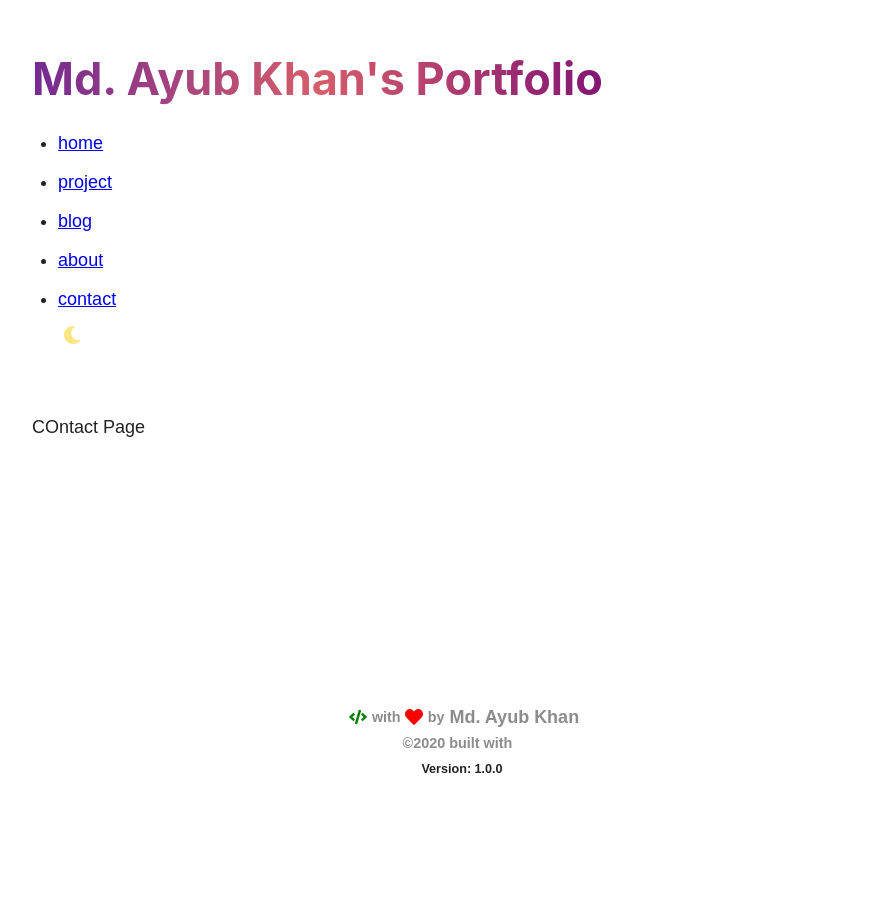
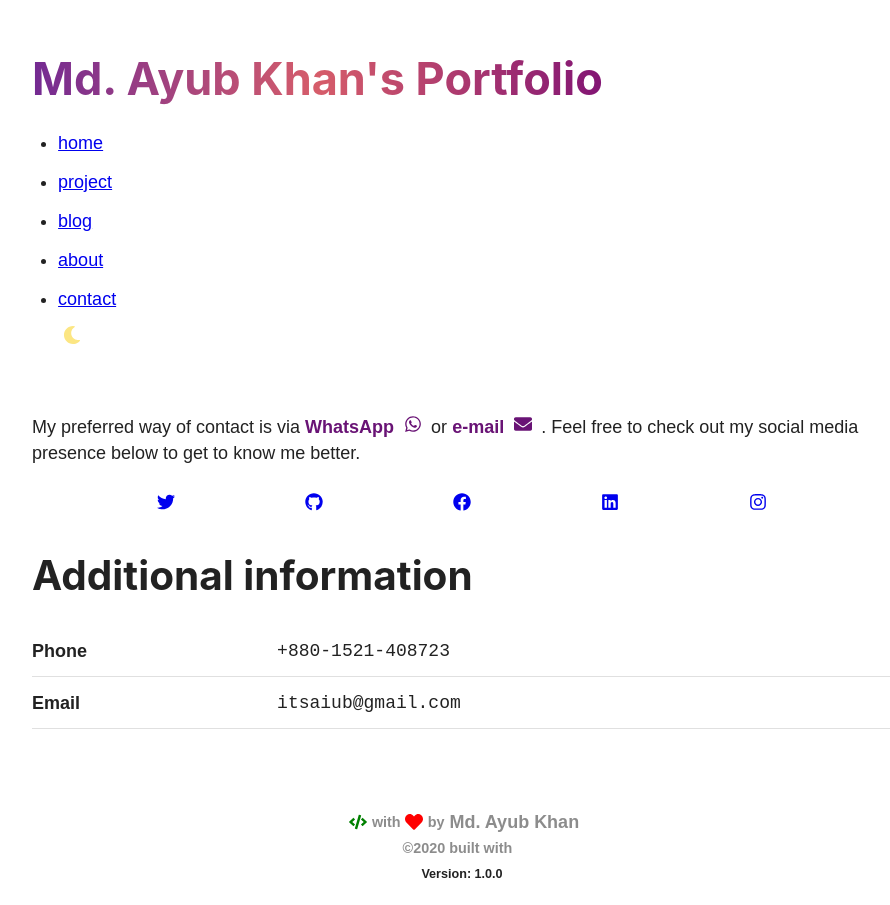
Before and after one commit to itsaiub/my-portfolio, a Gatsby site: page /contact in a window 1280 px wide. Shown: the whole page, without its empty margins (178-1068 px from the left). Before the commit the page ends 800 px from the top, so only its background shows below. Built offline with nearby package versions, Linux system fonts and the light colour scheme; Gatsby itself is replaced by a stand-in of ours.

Commit message:
contact page

```diff
--- /dev/null
+++ b/src/css/contact.module.css
@@ -0,0 +1,66 @@
+.link {
+  color: var(--textLink);
+  font-weight: bold;
+  text-decoration: none;
+  border-bottom: solid 2px transparent;
+  transition: border-bottom-color 0.3s ease-in-out;
+}
+
+.link:hover {
+  border-bottom-color: var(--textLink);
+}
+
+.icons {
+  display: flex;
+  flex-wrap: wrap;
+  justify-content: space-evenly;
+  margin-bottom: 2rem;
+}
+
+.icon-link {
+  margin: 1rem 0;
+  display: flex;
+  font-size: 2.5rem;
+  color: #fff;
+  border-radius: 3rem;
+  width: 4rem;
+  height: 4rem;
+  justify-content: center;
+  align-items: center;
+  position: relative;
+  background: var(--textLink);
+  transition: background 0.3s ease-in-out;
+}
+
+.icon-link:before {
+  top: 0;
+  left: 0;
+  content: " ";
+  position: absolute;
+  border-radius: 3rem;
+  width: 4rem;
+  height: 4rem;
+  background: red;
+  z-index: -1;
+  background: -webkit-gradient(
+    linear,
+    left top,
+    right top,
+    from(#e48a28),
+    color-stop(50%, #cc4856),
+    to(#6e3a6c)
+  );
+  background: linear-gradient(to right, #e48a28 0%, #cc4856 50%, #6e3a6c 100%);
+}
+
+.icon-link:hover {
+  background: transparent;
+}
+
+.table td:first-child {
+  font-weight: 700;
+}
+
+.monospace {
+  font-family: monospace;
+}
--- a/src/pages/contact.js
+++ b/src/pages/contact.js
@@ -1,8 +1,104 @@
 import React from "react"
+import {
+  FaFacebook,
+  FaWhatsapp,
+  FaEnvelope,
+  FaTwitter,
+  FaGithub,
+  FaLinkedin,
+  FaInstagram,
+} from "react-icons/fa"
+
 import Layout from "../components/Layout"
+import styles from "../css/contact.module.css"
 
-const contact = () => {
-  return <Layout>COntact Page</Layout>
+const ContactPage = () => {
+  return (
+    <Layout>
+      <section>
+        <p>
+          My preferred way of contact is via&nbsp;
+          <a
+            href="https://wa.me/8801521408723?text=Hello!%20%20I'm%20interested%20talk%20with%20you."
+            className={styles.link}
+            target="_blank"
+            rel="noopener noreferrer"
+          >
+            WhatsApp <FaWhatsapp />
+          </a>
+          &nbsp;or&nbsp;
+          <a
+            className={styles.link}
+            href="mailto:itsaiub@gmail.com"
+            alt="Mail to itsaiub@gmail.com"
+          >
+            e-mail&nbsp;
+            <FaEnvelope />
+            &nbsp;
+          </a>
+          . Feel free to check out my social media presence below to get to know
+          me better.
+        </p>
+        <div className={styles.icons}>
+          <a
+            href="https://www.twitter.com/a1ubkh4n"
+            class={styles.iconLink}
+            target="_blank"
+            rel="noopener noreferrer"
+          >
+            <FaTwitter />
+          </a>
+
+          <a
+            href="https://github.com/itsaiub"
+            class={styles.iconLink}
+            target="_blank"
+            rel="noopener noreferrer"
+          >
+            <FaGithub />
+          </a>
+
+          <a
+            href="https://facebook.com/a1ubkh4n"
+            class={styles.iconLink}
+            target="_blank"
+            rel="noopener noreferrer"
+          >
+            <FaFacebook />
+          </a>
+
+          <a
+            href="https://www.linkedin.com/in/a1ubkh4n"
+            class={styles.iconLink}
+            target="_blank"
+            rel="noopener noreferrer"
+          >
+            <FaLinkedin />
+          </a>
+          <a
+            href="https://www.instagram.com/a1ubkh4n/"
+            class={styles.iconLink}
+            target="_blank"
+            rel="noopener noreferrer"
+          >
+            <FaInstagram />
+          </a>
+        </div>
+
+        <h1>Additional information</h1>
+        <table className={styles.table}>
+          <tr>
+            <td>Phone</td>
+            <td className={styles.monospace}>+880-1521-408723</td>
+          </tr>
+          <tr>
+            <td>Email</td>
+            <td className={styles.monospace}>itsaiub@gmail.com</td>
+          </tr>
+        </table>
+      </section>
+    </Layout>
+  )
 }
 
-export default contact
+export default ContactPage
```
